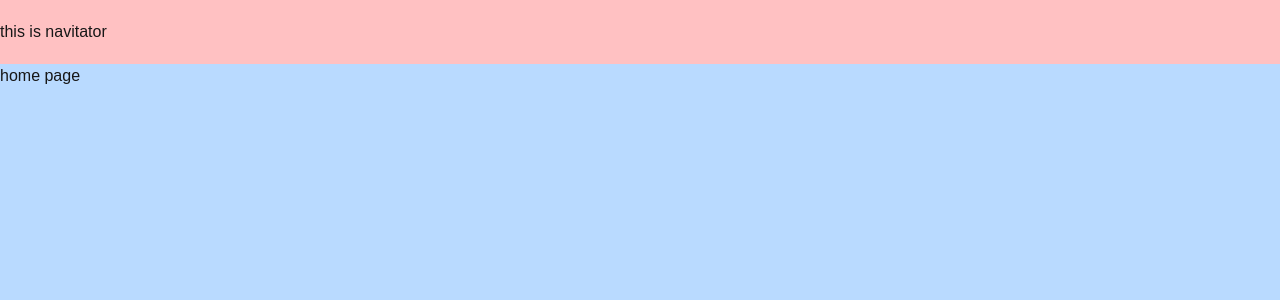
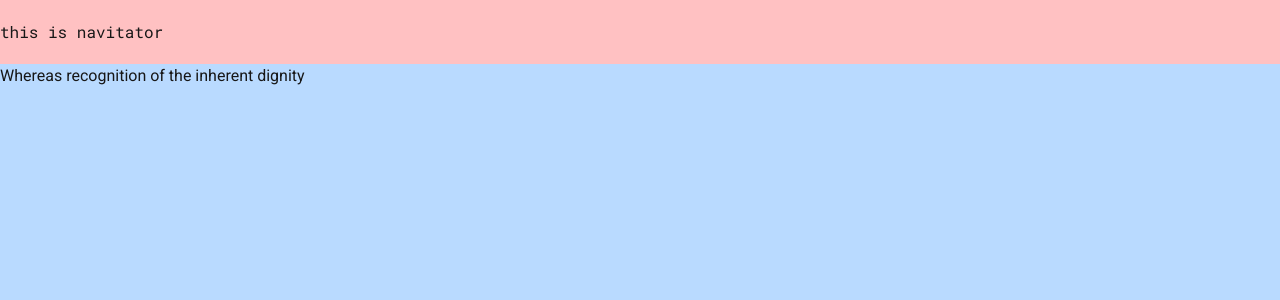
Before and after one commit to FerizSajaya/my-next-translator, a Next.js app: page / in a window 1280 px wide. Shown: the top 300 px of the page. Built offline with nearby package versions, Linux system fonts and the light colour scheme.

Commit message:
feat: roboto fonts added

```diff
--- a/app/components/Navigator.tsx
+++ b/app/components/Navigator.tsx
@@ -1,3 +1,3 @@
 export default function Navigator() {
-	return <div className="flex items-center justify-between w-full h-16 bg-red-400/40">this is navitator</div>;
+	return <div className="flex items-center justify-between w-full h-16 font-mono bg-red-400/40">this is navitator</div>;
 }
--- a/app/globals.css
+++ b/app/globals.css
@@ -8,8 +8,8 @@
 @theme inline {
 	--color-background: var(--background);
 	--color-foreground: var(--foreground);
-	--font-sans: var(--font-geist-sans);
-	--font-mono: var(--font-geist-mono);
+	--font-sans: var(--font-roboto-sans);
+	--font-mono: var(--font-roboto-mono);
 	--breakpoint-2xs: 375px;
 	--breakpoint-xs: 425px;
 	--breakpoint-sm: 640px;
@@ -30,5 +30,5 @@
 body {
 	background: var(--background);
 	color: var(--foreground);
-	font-family: Arial, Helvetica, sans-serif;
+	font-family: var(--font-roboto-sans);
 }
--- a/app/layout.tsx
+++ b/app/layout.tsx
@@ -1,26 +1,29 @@
 import type { Metadata } from "next";
-import { Geist, Geist_Mono } from "next/font/google";
-import "./globals.css";
+import { Roboto, Roboto_Mono } from "next/font/google";
 import Navigator from "./components/Navigator";
 
-const geistSans = Geist({
-	variable: "--font-geist-sans",
+import "./globals.css";
+
+const roboto = Roboto({
+	variable: "--font-roboto-sans",
 	subsets: ["latin"],
 });
 
-const geistMono = Geist_Mono({
-	variable: "--font-geist-mono",
+const roboto_mono = Roboto_Mono({
+	variable: "--font-roboto-mono",
 	subsets: ["latin"],
 });
 
-export const metadata: Metadata = {
-	title: "Create Next App",
-	description: "Generated by create next app",
-};
+export async function generateMetadata(): Promise<Metadata> {
+	return {
+		title: "Translator",
+		description: "A modern translation application",
+	};
+}
 
 export default function RootLayout({ children }: LayoutProps<"/">) {
 	return (
-		<html lang="en" className={`${geistSans.variable} ${geistMono.variable} antialiased`}>
+		<html lang="en" dir="ltr" className={`${roboto.variable} ${roboto_mono.variable} antialiased`}>
 			<body className="flex flex-col md:flex-col-reverse w-screen h-screen overflow-hidden">
 				{children}
 
--- a/app/page.tsx
+++ b/app/page.tsx
@@ -1,3 +1,3 @@
 export default function Home() {
-	return <main className="flex flex-col flex-1 bg-blue-400/40">home page</main>;
+	return <main className="flex flex-col flex-1 bg-blue-400/40">Whereas recognition of the inherent dignity</main>;
 }
```
